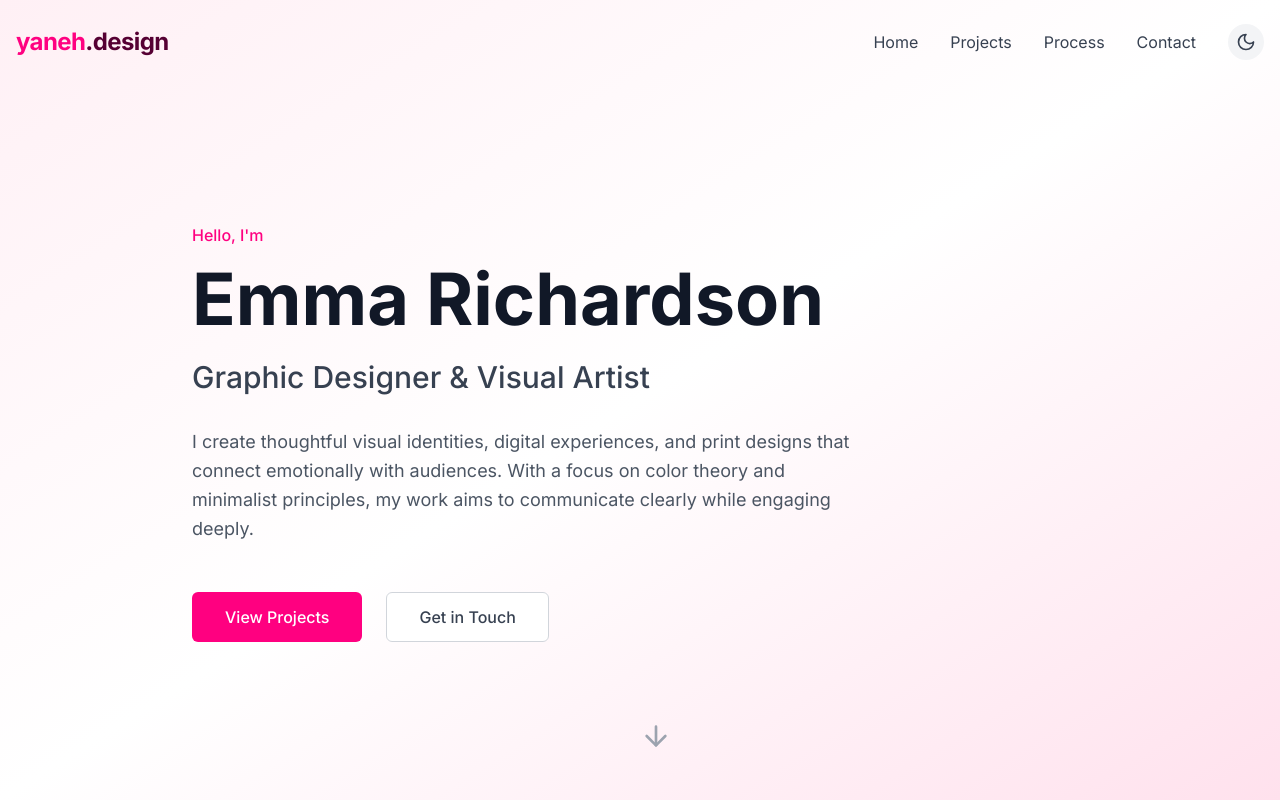
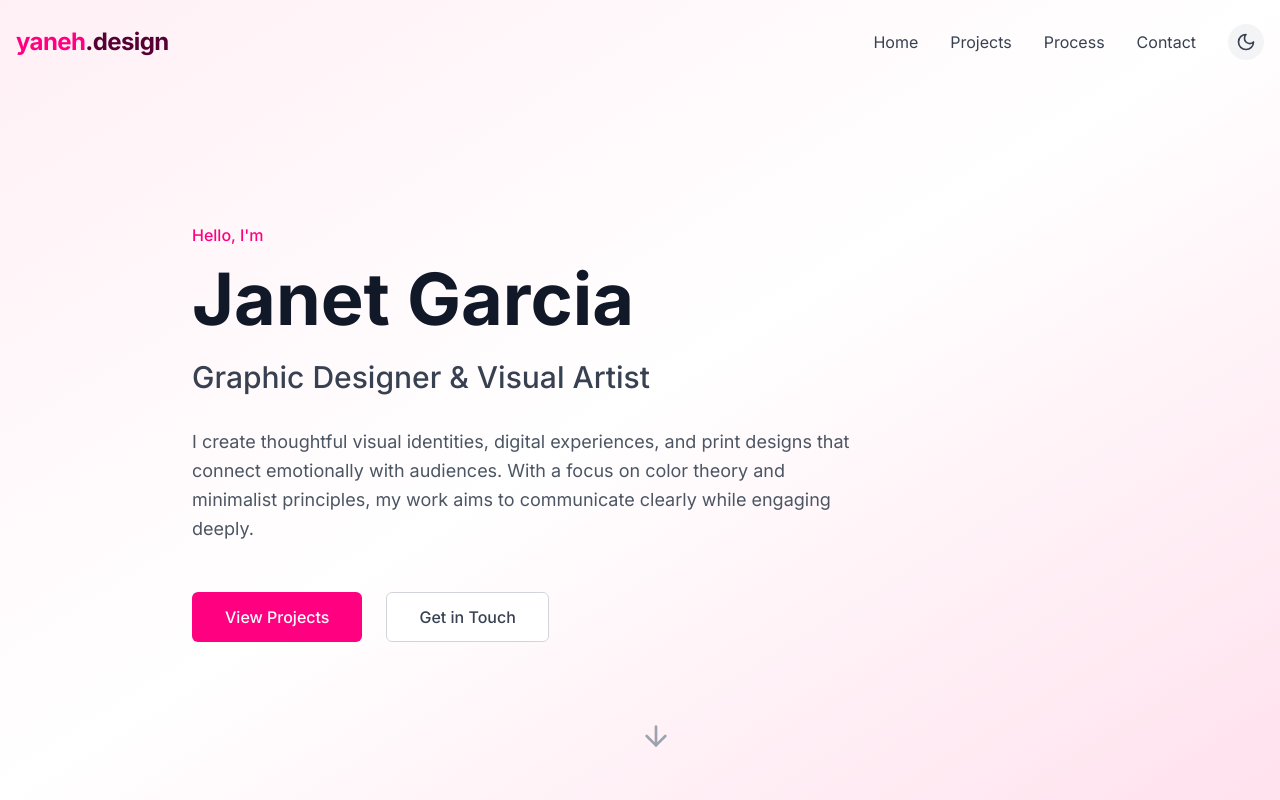
Before and after one commit to yanehdesign/portfolio-website, a React (Vite) app: page / in a window 1280 px wide. Shown: the top 800 px of the page. Built offline with nearby package versions, Linux system fonts and the light colour scheme.

Commit message:
Update Hero.tsx

```diff
--- a/src/components/Hero.tsx
+++ b/src/components/Hero.tsx
@@ -13,7 +13,7 @@ const Hero: React.FC = () => {
             Hello, I'm
           </h5>
           <h1 className="text-5xl md:text-7xl font-bold text-gray-900 dark:text-white mb-6 opacity-0 animate-fade-in" style={{animationDelay: '0.4s'}}>
-            Emma Richardson
+            Janet Garcia
           </h1>
           <h2 className="text-2xl md:text-3xl font-medium text-gray-700 dark:text-gray-300 mb-8 opacity-0 animate-fade-in" style={{animationDelay: '0.6s'}}>
             Graphic Designer & Visual Artist
```
